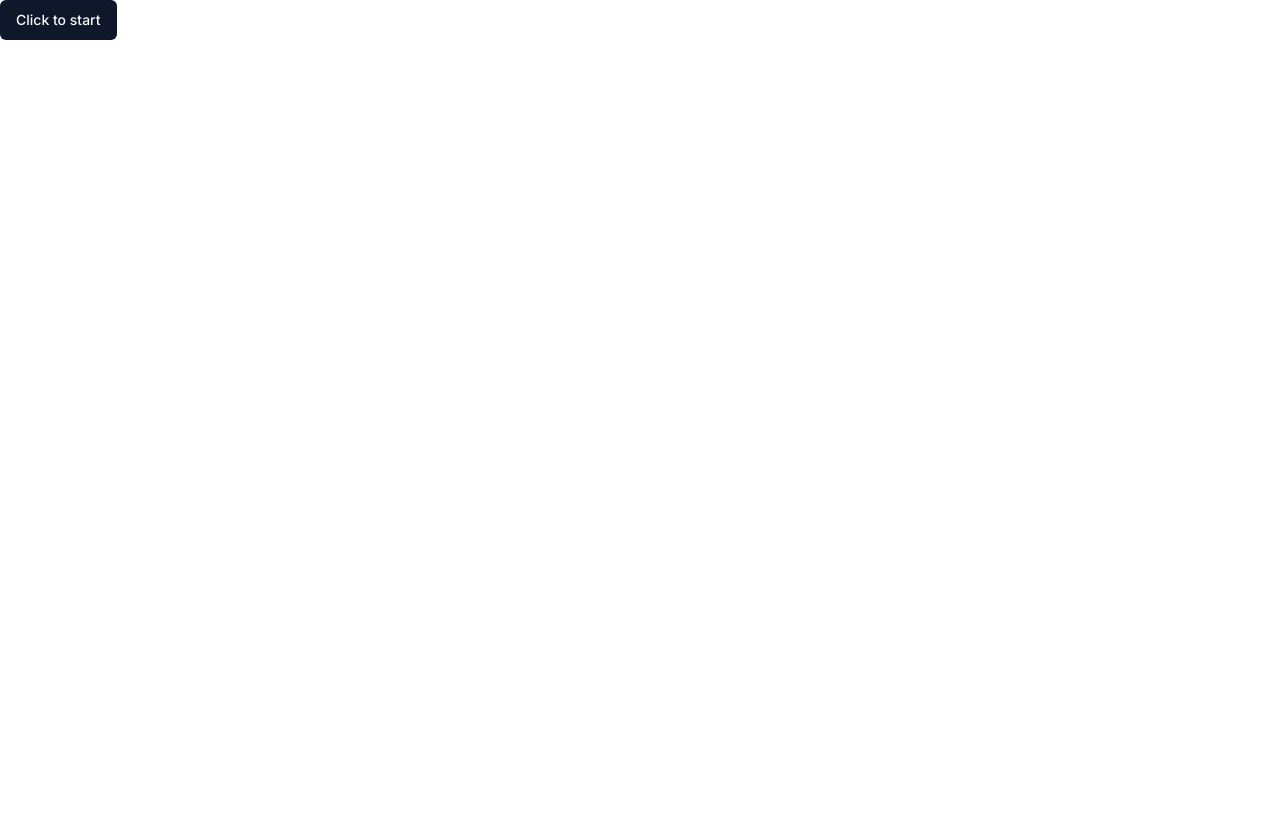
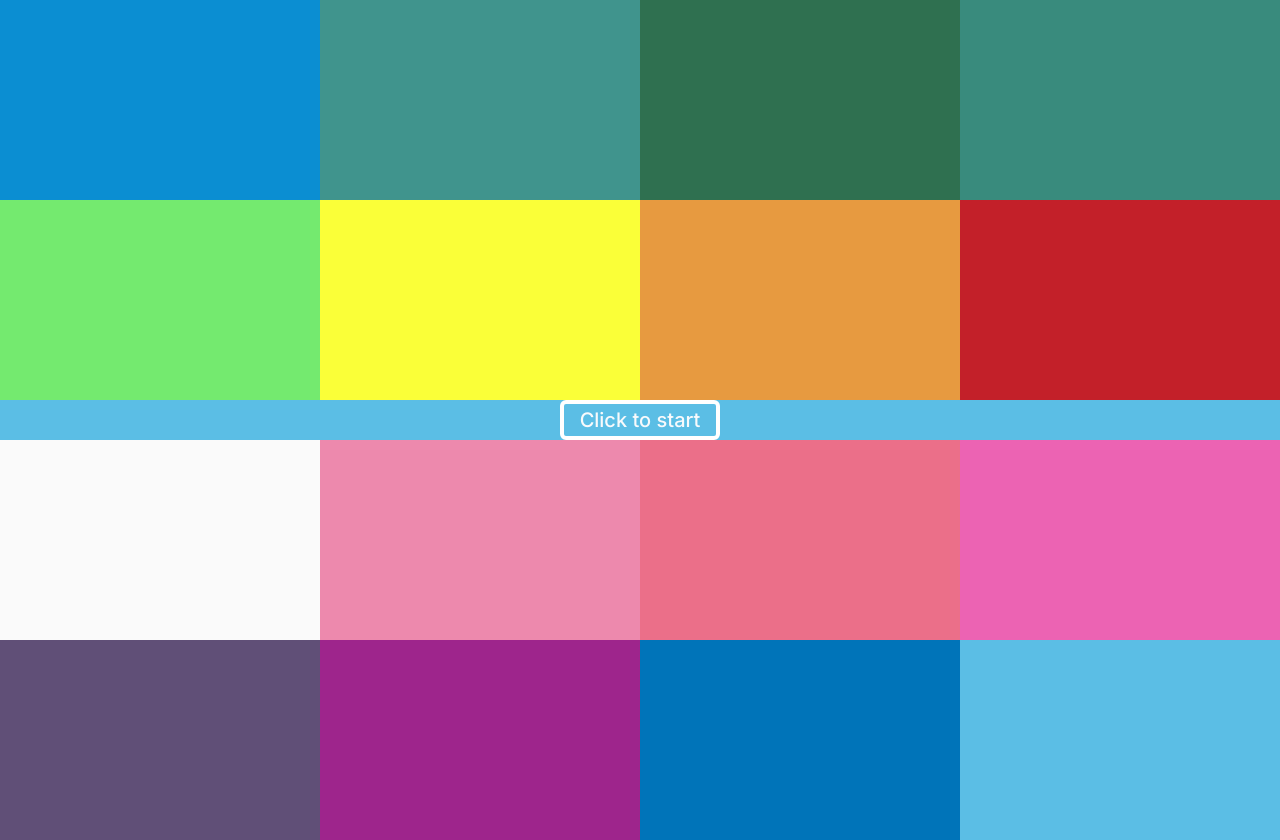
Before and after one commit to AobaIwaki123/HNZ-PenlightQuiz, a Next.js app in the folder view/: page / in a window 1280 px wide. Before the commit the page ends 800 px from the top, so only its background shows below. Built offline with nearby package versions, Linux system fonts and the light colour scheme.

Commit message:
Tailwind Configが読み込まれない問題を無理やり解決

```diff
--- a/view/src/app/page.tsx
+++ b/view/src/app/page.tsx
@@ -17,10 +17,43 @@ export default function Home() {
 
   return (
     <main>
-      <div>
-        <Button
-        onClick={moveToQuiz}
-        >Click to start</Button>
+      <div className="flex-col h-screen bg-basecolor">
+        <div className="flex flex-col h-1/2  w-full">
+          <div className="flex flex-auto">
+            <div className="flex-auto bg-penlight_pastelblue"></div>
+            <div className="flex-auto bg-penlight_emeraldgreen"></div>
+            <div className="flex-auto bg-penlight_green"></div>
+            <div className="flex-auto bg-penlight_pearlgreen"></div>
+          </div>
+          <div className="flex flex-auto">
+            <div className="flex-auto bg-penlight_lightgreen"></div>
+            <div className="flex-auto bg-penlight_yellow"></div>
+            <div className="flex-auto bg-penlight_orange"></div>
+            <div className="flex-auto bg-penlight_red"></div>
+          </div>
+        </div>
+        <div className="flex flex-auto justify-center items-center">
+          <Button className="text-xl
+                  bg-transparent border-4 border-accentcolor
+                  hover:bg-accentcolor hover:text-basecolor hover:border-transparent"
+            onClick={moveToQuiz}>
+            Click to start
+          </Button>
+        </div>
+        <div className="flex flex-col h-1/2  w-full">
+          <div className="flex flex-auto">
+            <div className="flex-auto bg-penlight_white"></div>
+            <div className="flex-auto bg-penlight_sakurapink"></div>
+            <div className="flex-auto bg-penlight_pink"></div>
+            <div className="flex-auto bg-penlight_passionpink"></div>
+          </div>
+          <div className="flex flex-auto">
+            <div className="flex-auto bg-penlight_violet"></div>
+            <div className="flex-auto bg-penlight_purple"></div>
+            <div className="flex-auto bg-penlight_blue"></div>
+            <div className="flex flex-auto bg-basecolor"></div>
+          </div>
+        </div>
       </div>
     </main>
   )
```
